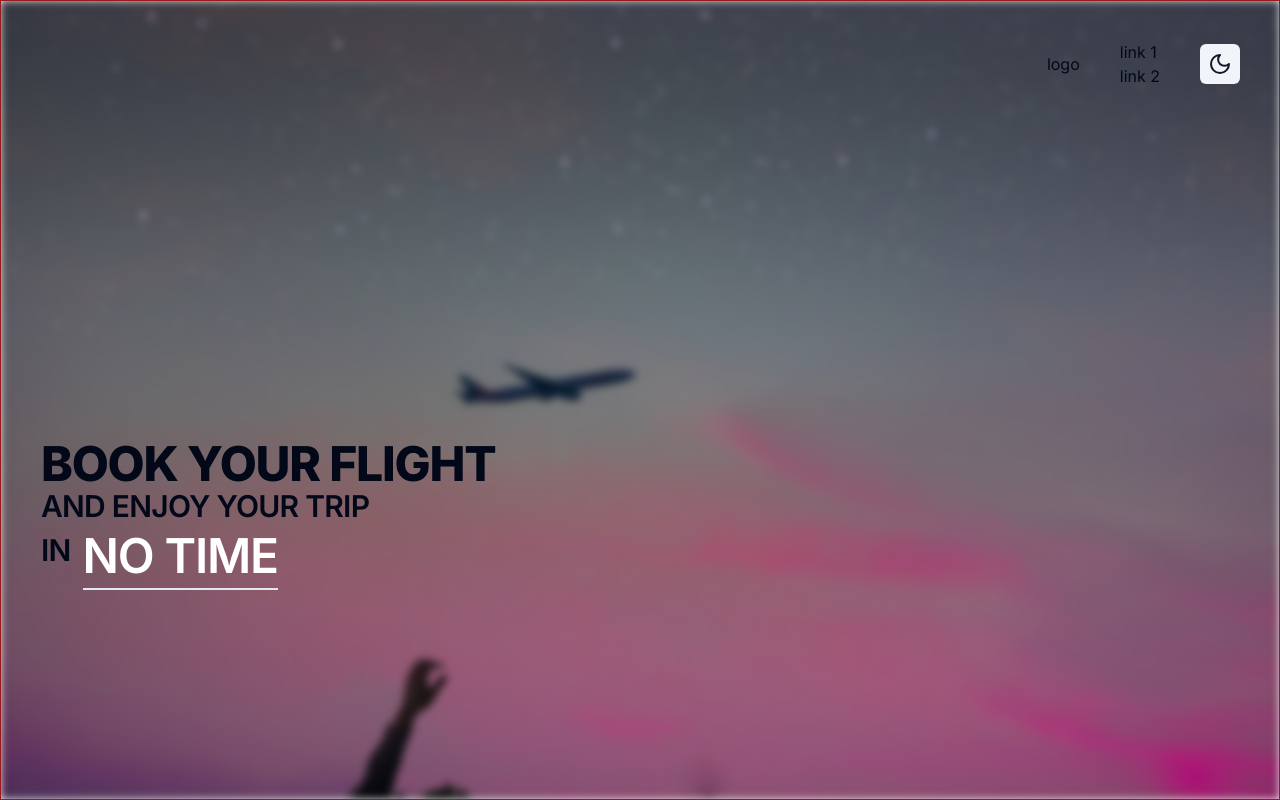
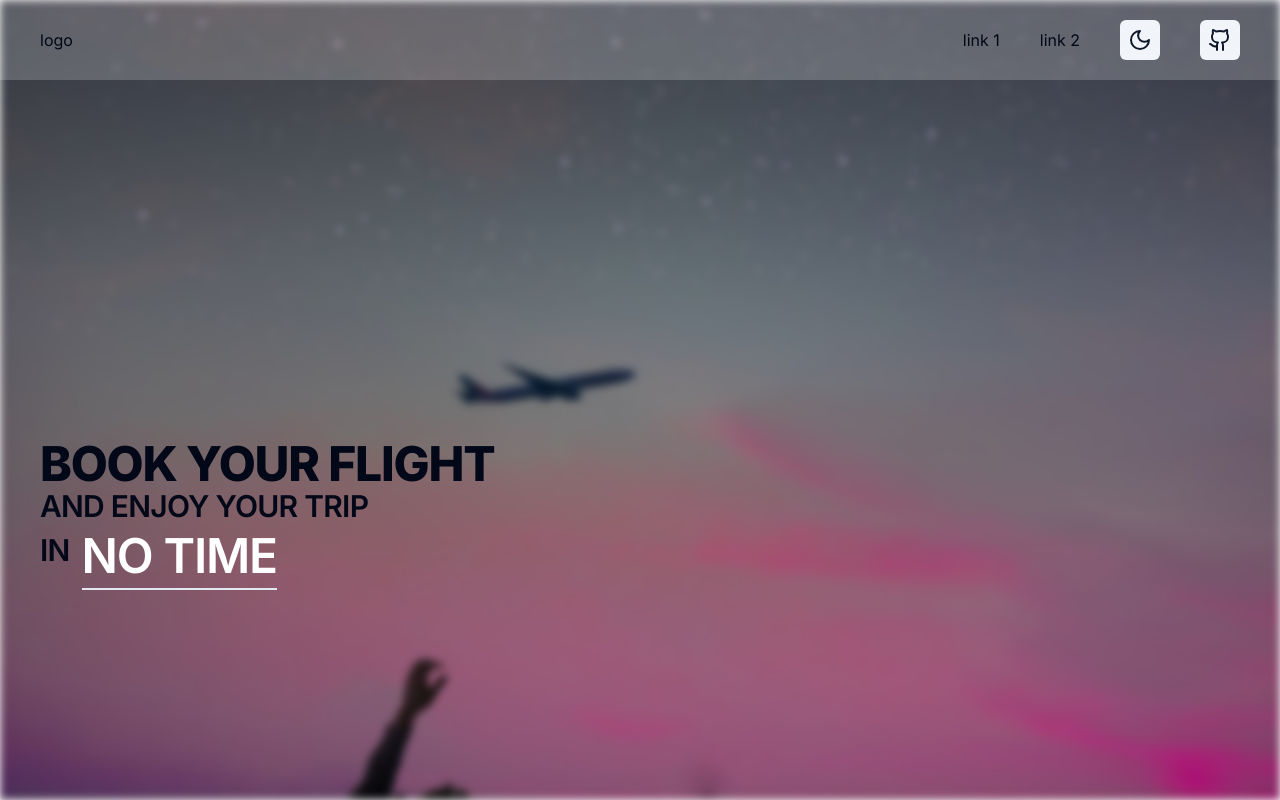
Before and after one commit to muhammedogz/rota-finder, a Next.js app: page / in a window 1280 px wide. Built offline with nearby package versions, Linux system fonts and the light colour scheme.

Commit message:
Update theme and appbar

```diff
--- a/src/app/layout.tsx
+++ b/src/app/layout.tsx
@@ -4,7 +4,6 @@ import type { Metadata } from "next";
 import { Inter } from "next/font/google";
 import { ReactNode } from "react";
 import "./globals.css";
-
 
 const inter = Inter({ subsets: ["latin"] });
 
--- a/src/app/page.tsx
+++ b/src/app/page.tsx
@@ -3,7 +3,7 @@ import Caption from "@/components/Caption";
 
 export default function Home() {
   return (
-    <div className="min-h-screen grid grid-cols-2 grid-rows-2 gap-0 border border-red-800">
+    <div className="min-h-screen grid grid-cols-2 grid-rows-2">
       <BackgroundImage />
       <div></div>
       <div></div>
--- a/src/components/header/Header.tsx
+++ b/src/components/header/Header.tsx
@@ -1,6 +1,9 @@
 "use client";
 
+import { Button } from "@/components/ui/button";
+import { GithubIcon } from "lucide-react";
 import dynamic from "next/dynamic";
+import Link from "next/link";
 
 const ThemeSwitchButton = dynamic(
   () => import("@/components/button/ThemeSwitchButton"),
@@ -9,14 +12,19 @@ const ThemeSwitchButton = dynamic(
 
 const Header = () => {
   return (
-    <div className="fixed top-0 left-0 right-0">
-      <div className="flex justify-end items-center gap-10 p-10">
+    <div className="bg-background/20 absolute top-0 left-0 right-0">
+      <div className="flex justify-between items-center px-10 py-5">
         <div>logo</div>
-        <div>
+        <div className="flex justify-end items-center gap-10 ">
           <div>link 1</div>
           <div>link 2</div>
+          <ThemeSwitchButton />
+          <Button size="icon" variant="secondary" asChild>
+            <Link href="https://github.com/muhammedogz" target="_blank">
+              <GithubIcon />
+            </Link>
+          </Button>
         </div>
-        <ThemeSwitchButton />
       </div>
     </div>
   );
```
